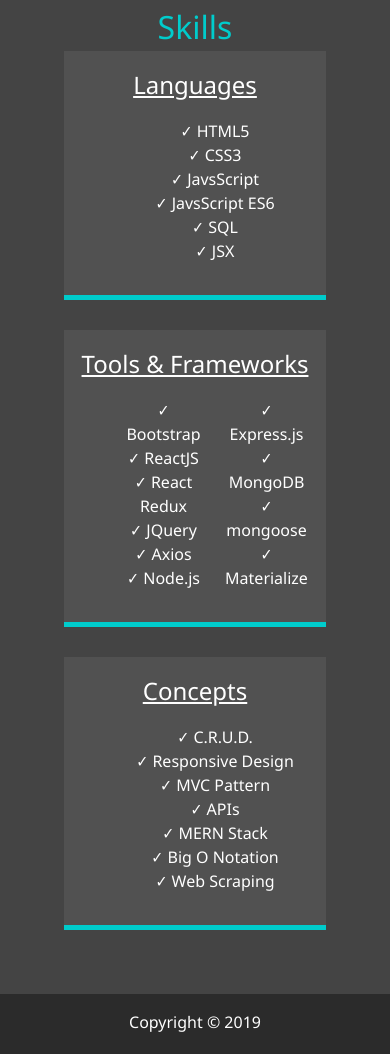
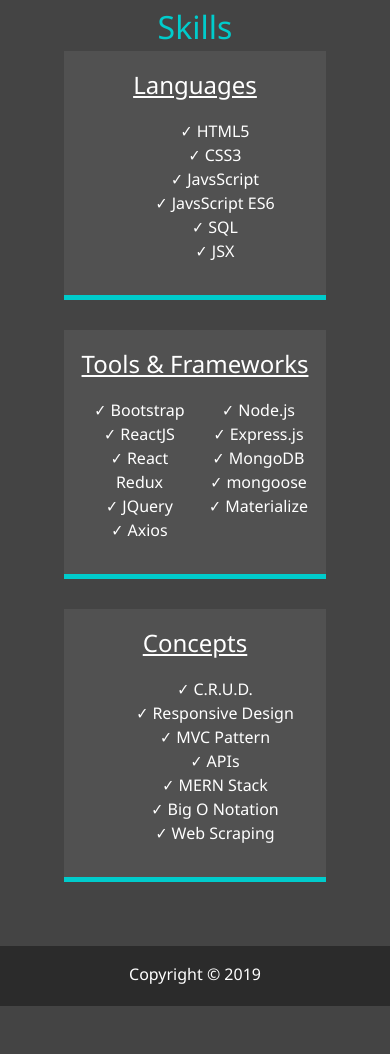
Before and after one commit to DevMike42/PortfolioV2.0, a website: page dist/about.html in a window 390 px wide. Shown: the part 1379-2433 px from the top of the page. After the commit the page ends 2385 px from the top, so only its background shows below. Drawn offline with Linux system fonts and the light colour scheme.

Commit message:
Corrected ul responsiveness in skills2

```diff
--- a/scss/main.scss
+++ b/scss/main.scss
@@ -128,6 +128,7 @@
 
     ul {
       columns: 2;
+      padding-left: .5rem;
     }
   }
 
```
Also changed, not shown: dist/css/main.css.
